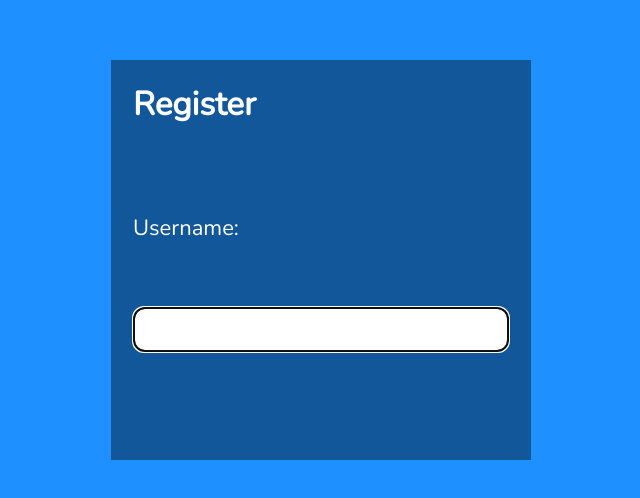
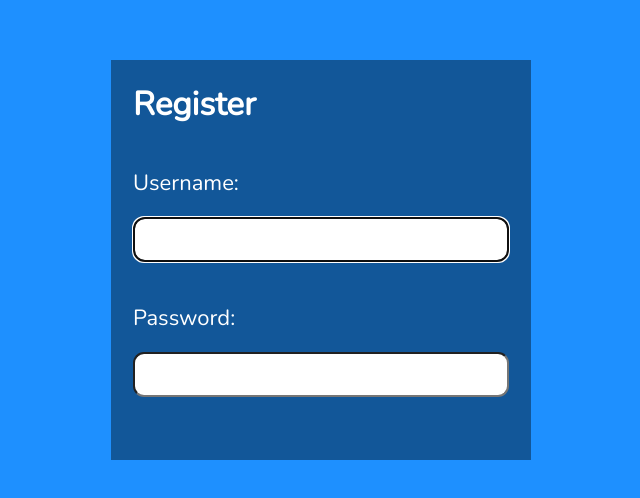
Before and after one commit to pinkjagnie/form-validation-axios, a React (Create React App) app: page / in a window 1280 px wide. Shown: the part 140-638 px from the top of the page, without its empty margins (319-959 px from the left). Built offline with nearby package versions, Linux system fonts and the light colour scheme.

Commit message:
Add Password input

```diff
--- a/src/components/Register.js
+++ b/src/components/Register.js
@@ -84,6 +84,29 @@ const Register = () => {
             Letters, numbers, underscores, hyphens allowed.
         </p>
 
+        <label htmlFor="password">
+          Password:
+          <FontAwesomeIcon icon={faCheck} className={validPwd ? "valid" : "hide"} />
+          <FontAwesomeIcon icon={faTimes} className={validPwd || !pwd ? "hide" : "invalid"} />
+        </label>
+        <input
+          type="password"
+          id="password"
+          onChange={(e) => setPwd(e.target.value)}
+          value={pwd}
+          required
+          aria-invalid={validPwd ? "false" : "true"}
+          aria-describedby="pwdnote"
+          onFocus={() => setPwdFocus(true)}
+          onBlur={() => setPwdFocus(false)}
+        />
+        <p id="pwdnote" className={pwdFocus && !validPwd ? "instructions" : "offscreen"}>
+          <FontAwesomeIcon icon={faInfoCircle} />
+          8 to 24 characters.<br />
+          Must include uppercase and lowercase letters, a number and a special character.<br />
+          Allowed special characters: <span aria-label="exclamation mark">!</span> <span aria-label="at symbol">@</span> <span aria-label="hashtag">#</span> <span aria-label="dollar sign">$</span> <span aria-label="percent">%</span>
+        </p>
+
       </form>
     </section>
   )
```
